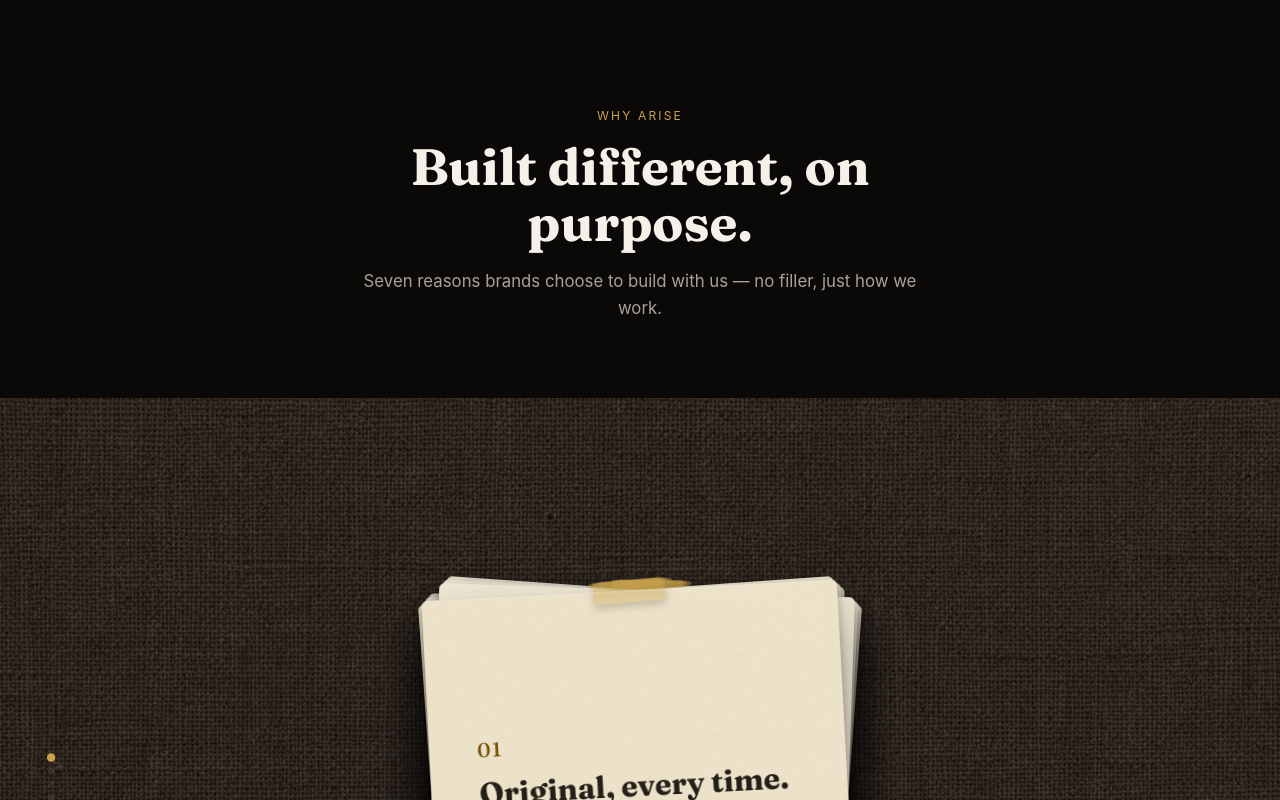
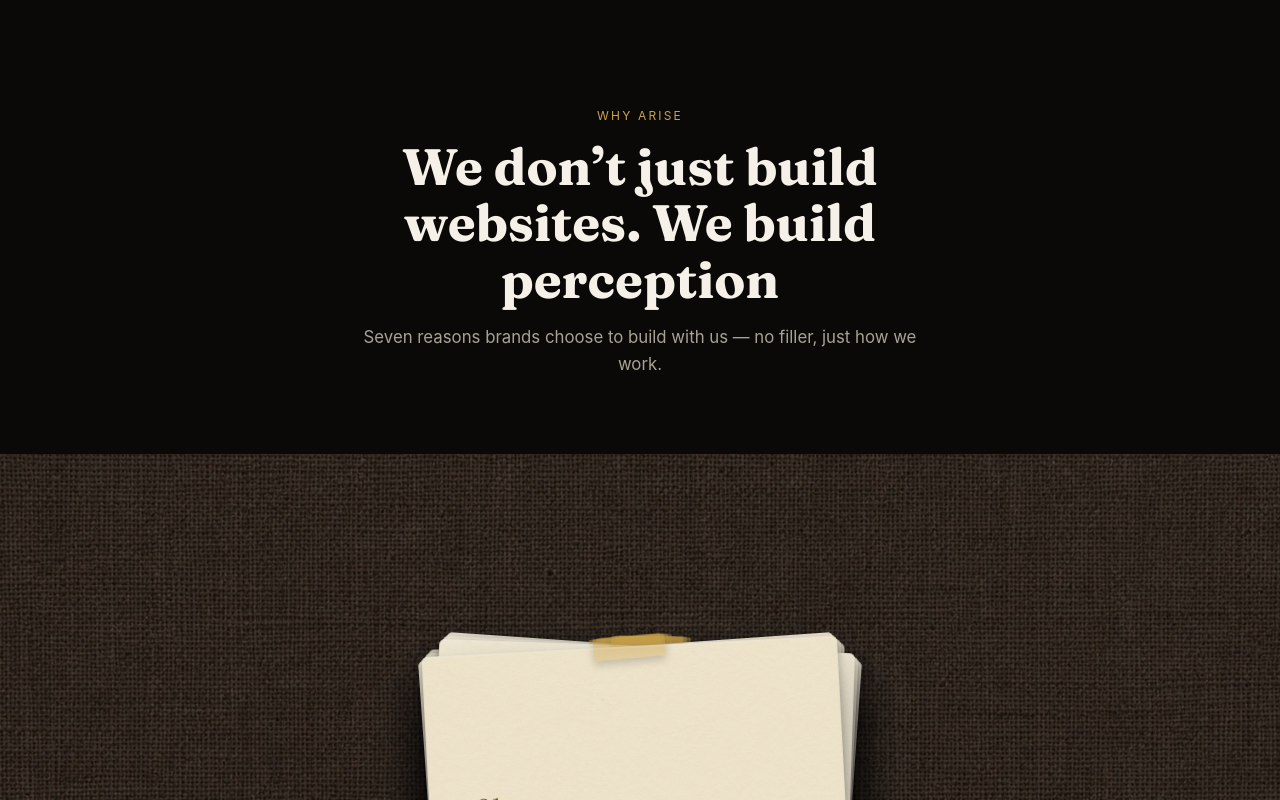
Before and after one commit to ishpreet254/arise-website-cgpt, a Next.js app: page / in a window 1280 px wide. Shown: the part 7220-8020 px from the top of the page. Built offline with nearby package versions, Linux system fonts and the light colour scheme; a web font is replaced by a local one.

Commit message:
typography updatrion

```diff
--- a/src/components/sections/About.js
+++ b/src/components/sections/About.js
@@ -142,7 +142,7 @@
       <section id="about" className="about about--static" data-section="About">
         <div className="about__intro">
           <p className="about__eyebrow">Why ARISE</p>
-          <h2 className="about__heading">Built different, on purpose.</h2>
+          <h2 className="about__heading">We don’t just build websites. We build perception</h2>
           <p className="about__lede">
             Seven reasons brands choose to build with us — no filler, just how we work.
           </p>
@@ -164,7 +164,7 @@
     <section ref={rootRef} id="about" className="about" data-section="About">
       <div className="about__intro">
         <p className="about__eyebrow">Why ARISE</p>
-        <h2 className="about__heading">Built different, on purpose.</h2>
+        <h2 className="about__heading">We don’t just build websites. We build perception</h2>
         <p className="about__lede">
           Seven reasons brands choose to build with us — no filler, just how we work.
         </p>
--- a/src/components/sections/ReachOut.js
+++ b/src/components/sections/ReachOut.js
@@ -250,7 +250,7 @@
       <div className="reach-out__inner">
         <div className="reach-out__intro">
           <p className="reach-out__eyebrow">Get In Touch</p>
-          <h2 className="reach-out__heading">Tell us about your project</h2>
+          <h2 className="reach-out__heading">Let’s make something impossible to ignore.</h2>
           <p className="reach-out__subhead">
             Send us a few details and we&rsquo;ll get back to you with next steps.
           </p>
```
